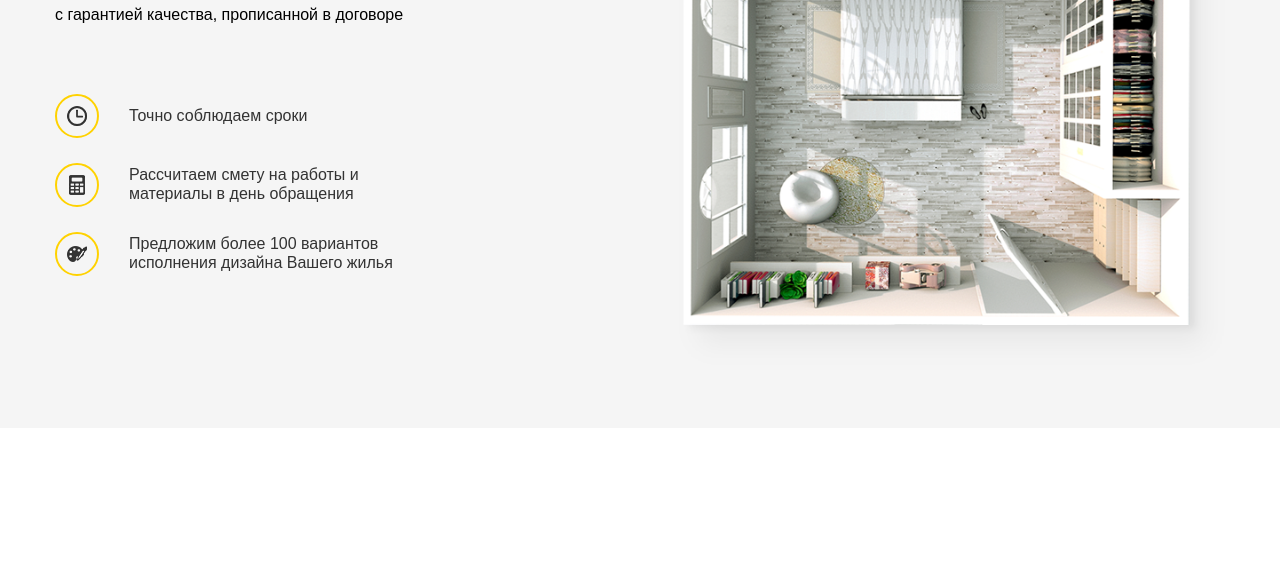
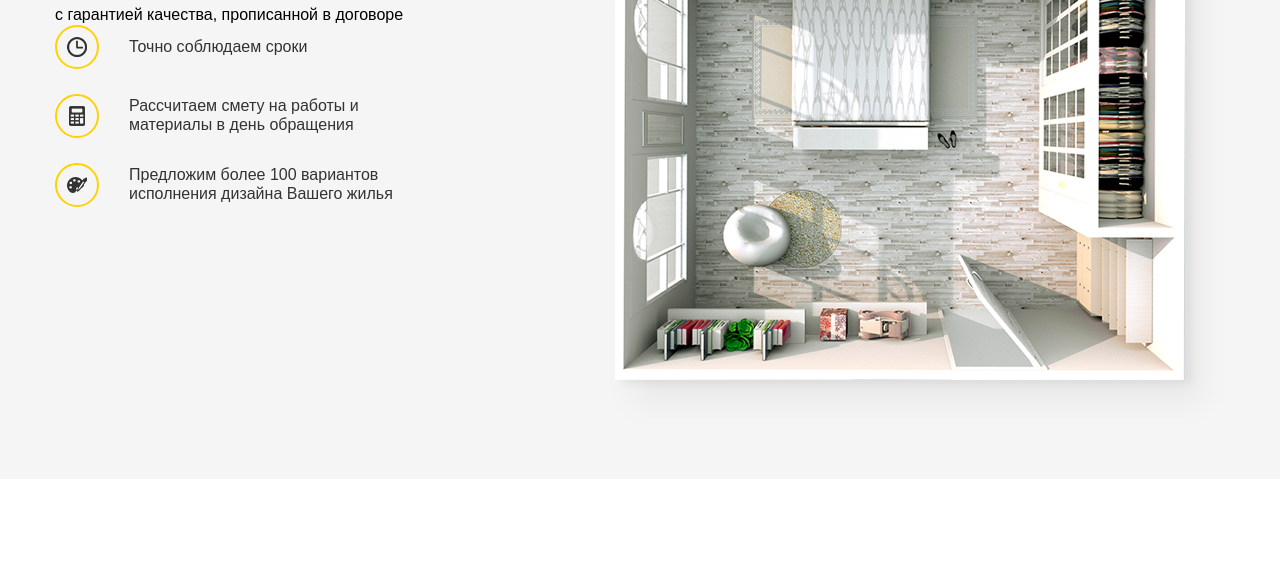
Before and after one commit to ridiculousdwarf1999/web-start, a plain HTML site: page src/index.html in a window 1280 px wide. Shown: the part 227-800 px from the top of the page. Drawn offline with Linux system fonts and the light colour scheme.

Commit message:
Доделал и переделал предыдущий коммит

```diff
--- a/src/index.html
+++ b/src/index.html
@@ -39,7 +39,7 @@
         <div class="hero-block">
           <div class="hero-text">
             <h1 class="hero-text__title">
-              Внутренняя отделка
+              Внутренняя отделка <br>
               помещений "под ключ"
             </h1>
             <span class="hero-text__subtitle">
--- a/src/sass/blocks/_hero.sass
+++ b/src/sass/blocks/_hero.sass
@@ -3,12 +3,7 @@
   background-color: $hero-color
   &-block
     display: flex
-  &-text
-    flex-basis: 45%
-    padding-right: 120px
-  &-image
-    width: 570px
-    height: 488px
+    justify-content: space-between
     &__title
       font-size: 41px
       font-weight: 400
@@ -24,7 +19,6 @@
   &-list
     margin: 0
     padding: 0
-    margin-top: 69px
     &__item
       display: flex
       align-items: center
```
Also changed, not shown: src/css/style.css, 1 other file.
